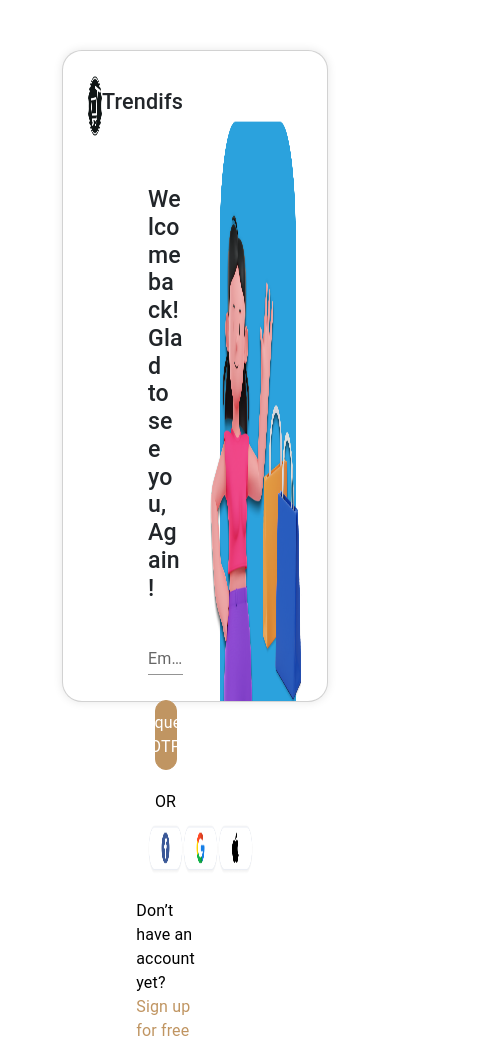
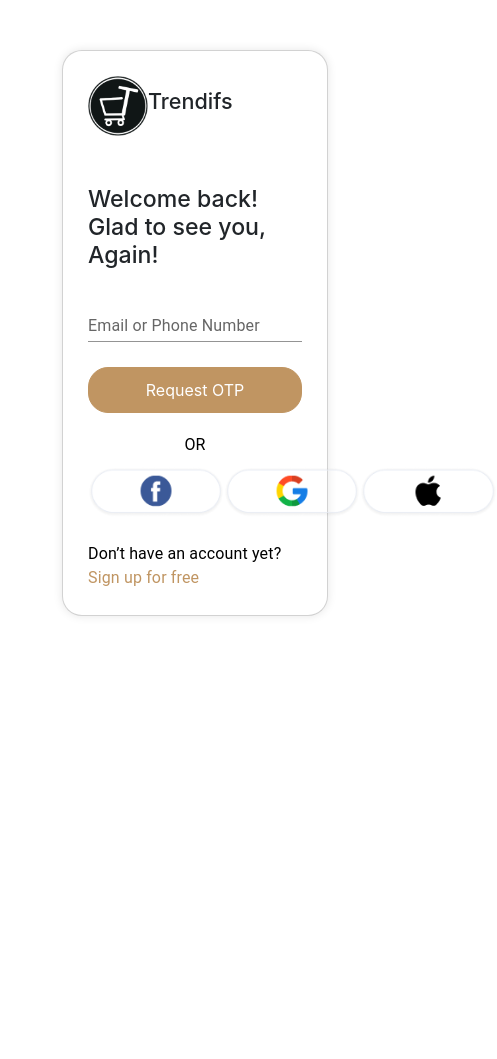
Before and after one commit to VikisolTech/Trendify, a React (Create React App) app: page / in a window 390 px wide. Shown: the whole page, 497 px wide, since content can reach past the window. After the commit the page ends 844 px from the top, so only its background shows below. Built offline with nearby package versions, Linux system fonts and the light colour scheme.

Commit message:
responsive

```diff
--- a/src/constants/content/LoginContent.js
+++ b/src/constants/content/LoginContent.js
@@ -20,7 +20,7 @@ export const RegisterContent = {
   privancy:" privancy policy",
   continuingIagree:"By continuing, I agree to the",
   TermsUse:"Terms of Use",
-  RegisterContent: "Register"
+  Register: "Register"
 };
 
 export const OtpContent = {
--- a/src/screens/auth/Authotp.jsx
+++ b/src/screens/auth/Authotp.jsx
@@ -3,26 +3,16 @@ import { Box, Typography, Button } from '@mui/material';
 import { validateOTP } from '../../utils/validator';
 import { mainContent } from '../../constants/content/mainContent';
 import { OtpContent, } from '../../constants/content/LoginContent';
+
 export function Loginotp() {
   const inputs = useRef([]);
   const [error, setError] = useState(false);
   const [code, setCode] = useState(['', '', '', '', '', '']);
 
-  const handleKeyDown = (e, index) => {
-
-  };
-
-  const handleInput = (e, index) => {
-
-  };
-
-  const handleFocus = (e) => {
-
-  };
-
-  const handlePaste = (e) => {
-
-  };
+  const handleKeyDown = (e, index) => { };
+  const handleInput = (e, index) => { };
+  const handleFocus = (e) => { };
+  const handlePaste = (e) => { };
 
   const handleSubmit = (e) => {
     e.preventDefault();
@@ -31,17 +21,13 @@ export function Loginotp() {
     setError(!validation.isValid);
   };
 
-
   return (
-    <Typography className='container-fluid'>
-    <Typography className="card" style={{ margin: "50px",borderRadius: "20px", background: "#FFFFFF", boxShadow: "0px 0px 10px rgba(0, 0, 0, 0.1)" }}>
-
-        <Typography className="card-body" style={{ height: "650px", padding: "25px" }}>
-
-          <Typography class="row">
-            <Typography class="col-6">
+    <div className="container-fluid">
+      <div className="card" style={{ margin: "50px", borderRadius: "20px", background: "#FFFFFF", boxShadow: "0px 0px 10px rgba(0, 0, 0, 0.1)" }}>
+        <div className="card-body" style={{ padding: "25px" }}>
+          <div className="row">
+            <div className="col-md-6">
               <Box sx={{ display: 'flex', alignItems: 'center' }}>
-
                 <Typography>
                   <img src={mainContent.appLogo} alt="logo" style={mainContent.style} />
                 </Typography>
@@ -53,10 +39,8 @@ export function Loginotp() {
                   justifyContent: "center",
                   marginTop: "25px",
                   fontSize: "15px"
-
                 }}>
                   <Typography style={{ color: "#000000" }}>{OtpContent.phoneNumber}<span style={{ color: "#C09562" }}> Change</span></Typography>
-
                 </Box>
                 <form id="otp-form" onSubmit={handleSubmit}>
                   <Box sx={{ marginTop: "20px" }}>
@@ -78,12 +62,11 @@ export function Loginotp() {
                     </Typography>
                   </Box>
                   {error && (
-                    <Box sx={{ fontSize:"12px", marginTop: "10px"}}>
+                    <Box sx={{ fontSize: "12px", marginTop: "10px" }}>
                       <Typography align="center" style={{ color: "#FF0000" }}>
-                      {OtpContent.validCode}
+                        {OtpContent.validCode}
                       </Typography>
                     </Box>
-
                   )}
                   <Box
                     sx={{
@@ -92,28 +75,23 @@ export function Loginotp() {
                       marginTop: "25px"
                     }}
                   >
-                    <Box
-                      sx={{
-                        borderRadius: "20px",
-                        border: "1px solid #C09562",
-                        backgroundColor: "#C09562",
-                        textAlign: "center",
-                        color: "white",
-                        padding: "10px",
-                        display: "flex",
-                        justifyContent: "center",
-                        alignItems: "center",
-                        width: "30%",
-                        transition: "background-color 0.3s ease",
-                        cursor: "pointer",
-                        "&:hover": {
-                          backgroundColor: "#d7a072",
-                        },
-                      }}
-                      onSubmit={handleSubmit}
-                    >
-                      <button  style={{ backgroundColor: "transparent", border: "none", color: "white" }}>Verify</button>
+                    <Box sx={{ textAlign: "center", marginTop: "15px", display: "flex", justifyContent: "center", alignItems: "center" }}>
+                      <Button
+                        type="submit"
+                        variant="contained"
+                        style={{
+                          backgroundColor: "#C09562",
+                          color: "white",
+                          borderRadius: "20px",
+                          width: "150px",
+                          transition: "background-color 0.3s ease",
+                        }}
+                      >
+                        Verify
+                      </Button>
                     </Box>
+
+
                   </Box>
                 </form>
                 <Box sx={{
@@ -123,7 +101,6 @@ export function Loginotp() {
                   fontSize: "15px"
                 }}>
                   <Typography style={{ color: "#000000" }}>{OtpContent.received} <span style={{ color: "#C09562" }}>{OtpContent.time}</span></Typography>
-
                 </Box>
                 <Box sx={{
                   display: "flex",
@@ -131,22 +108,18 @@ export function Loginotp() {
                   fontSize: "15px"
                 }}>
                   <Typography style={{ color: "#000000" }}>{OtpContent.received} <span style={{ color: "#C09562", cursor: "pointer" }}>{OtpContent.Resend}</span></Typography>
-
                 </Box>
-
               </Box>
-
-            </Typography>
-            <Typography class="col-6">
-              <Box>   <img src={OtpContent.OtpImg} alt="" style={{  height: "625px" }} /></Box>
-            </Typography>
-          </Typography>
-
-
-        </Typography>
-      </Typography>
-
-    </Typography>
+            </div>
+            <div className="col-md-6">
+              <Box>
+                <img src={OtpContent.OtpImg} alt="" style={{ height: "625px" }} />
+              </Box>
+            </div>
+          </div>
+        </div>
+      </div>
+    </div>
   );
 }
 
--- a/src/screens/auth/Authregister.jsx
+++ b/src/screens/auth/Authregister.jsx
@@ -71,11 +71,11 @@ function Register() {
   };
 
   return (
-    <Typography className="container-fluid">
-      <Typography className="card" style={{ margin: "50px", borderRadius: "20px", background: "#FFFFFF", boxShadow: "0px 0px 10px rgba(0, 0, 0, 0.1)" }}>
-        <Typography className="card-body" style={{ height: "670px", padding: "25px" }}>
-          <Typography class="row">
-            <Typography class="col-6">
+    <div className="container-fluid">
+      <div className="card" style={{ margin: "50px", borderRadius: "20px", background: "#FFFFFF", boxShadow: "0px 0px 10px rgba(0, 0, 0, 0.1)" }}>
+        <div className="card-body" style={{ padding: "25px" }}>
+          <div className="row">
+            <div className="col-md-6">
               <Box sx={{ display: "flex", alignItems: "center" }}>
                 <Typography>
                   <img src={mainContent.appLogo} alt="logo" style={mainContent.style} />
@@ -129,7 +129,7 @@ function Register() {
                     error={!!email.error}
                     helperText={email.error}
                   />
-                  <Box style={{ textAlign: "center", marginTop: "15px" }}>
+                  <Box sx={{ textAlign: "center", marginTop: "15px", display: "flex", justifyContent: "center", alignItems: "center" }}>
                     <Button
                       type="submit"
                       variant="contained"
@@ -137,47 +137,45 @@ function Register() {
                         backgroundColor: "#C09562",
                         color: "white",
                         borderRadius: "20px",
-                        width: "30%",
+                        width: "150px",
                         transition: "background-color 0.3s ease",
                       }}
                     >
-                      {RegisterContent.RegisterContent}
+                      {RegisterContent.Register}
                     </Button>
                   </Box>
+
                 </form>
-
-                <Box sx={{ display: "flex", justifyContent: "center", marginTop: "10px" }}>
-                  <Typography sx={{ color: "#000000", Text: "20px" }}> {loginContent.or}</Typography>
               </Box>
-
+              {/* Social Media Icons and Login link */}
+              <Box sx={{ display: "flex", justifyContent: "center", marginTop: "10px", fontSize: "15px" }}>
+                <Typography style={{ color: "#000000" }}>{loginContent.or}</Typography>
+              </Box>
               <Box sx={{ display: "flex", justifyContent: "center", justifyContent: "space-evenly", cursor: "pointer" }}>
                 <img src={loginContent.FacebookImg} alt="facebook" style={loginContent.style} />
                 <img src={loginContent.googleImg} alt="google" style={loginContent.style} />
                 <img src={loginContent.appleImg} alt="apple" style={loginContent.style} />
               </Box>
-
               <Box sx={{ display: "flex", justifyContent: "center", marginTop: "10px", fontSize: "15px" }}>
-                  <Typography style={{ color: "#000000" }}> {RegisterContent.doYouHaveaccount} <span style={{ color: "#C09562", cursor: "pointer" }}>Login Now</span></Typography>
+                <Typography style={{ color: "#000000" }}>{RegisterContent.doYouHaveaccount} <span style={{ color: "#C09562", cursor: "pointer" }}>{loginContent.loginNow}</span></Typography>
               </Box>
-
+              {/* Terms and conditions */}
               <Box sx={{ display: "flex", justifyContent: "center", fontSize: "15px", marginTop: "5px" }}>
                 <Typography style={{ color: "#000000" }}>
                   {RegisterContent.continuingIagree}
-                    <span style={{ color: "#C09562", cursor: "pointer" }}>{RegisterContent.TermsUse}</span> and
-                    <span style={{ color: "#C09562", cursor: "pointer" }}>{RegisterContent.privancy}</span>
+                  <span style={{ color: "#C09562", cursor: "pointer" }}>{RegisterContent.TermsUse}</span> {RegisterContent.and}
+                  <span style={{ color: "#C09562", cursor: "pointer" }}>{RegisterContent.privacy}</span>
                 </Typography>
               </Box>
-              </Box>
-            </Typography>
-            <Typography class="col-6">
-              <Box>
+            </div>
+            {/* Image column */}
+            <div className="col-md-6 d-none d-md-block">
               <img src={RegisterContent.registerLogo} alt="img" style={{ height: "645px" }} />
-              </Box>
-            </Typography>
-          </Typography>
-        </Typography>
-      </Typography>
-    </Typography>
+            </div>
+          </div>
+        </div>
+      </div>
+    </div>
   );
 }
 
--- a/src/screens/auth/Login.jsx
+++ b/src/screens/auth/Login.jsx
@@ -10,52 +10,34 @@ function Login() {
     error: '',
   });
 
-
   const handleSubmit = (event) => {
     event.preventDefault();
     const error = validateInput(inputEmail);
     if (error) {
-      setInputEmail({...inputEmail,error:error});
+      setInputEmail({...inputEmail, error: error});
     } else {
       console.log("Entered email or phone number:", inputEmail);
     }
   };
 
   const handleInputChange = (event) => {
-    setInputEmail({value:event.target.value,error:""});
+    setInputEmail({ value: event.target.value, error: "" });
   };
 
   return (
-    <Typography className="container-fluid">
-      <Typography
-        className="card"
-        style={{
-          margin: "50px",
-          borderRadius: "20px",
-          background: "#FFFFFF",
-          boxShadow: "0px 0px 10px rgba(0, 0, 0, 0.1)",
-        }}
-      >
-        <Typography
-          className="card-body"
-          style={{ height: "650px", padding: "25px" }}
-        >
-          <Typography class="row">
-            <Typography class="col-6">
+    <div className="container-fluid">
+      <div className="card" style={{ margin: "50px", borderRadius: "20px", background: "#FFFFFF", boxShadow: "0px 0px 10px rgba(0, 0, 0, 0.1)" }}>
+        <div className="card-body" style={{ padding: "25px" }}>
+          <div className="row">
+            <div className="col-md-6">
               <Box sx={{ display: "flex", alignItems: "center" }}>
                 <Typography>
-                  <img
-                    src={mainContent.appLogo}
-                    alt="logo"
-                    style={mainContent.style}
-                  />
+                  <img src={mainContent.appLogo} alt="logo" style={mainContent.style} />
                 </Typography>
                 <h4 variant="h6">{mainContent.appName}</h4>
               </Box>
-              <Box sx={{ ml: "60px", paddingTop: "50px" }}>
-                <h3 sx={{ marginBottom: "20px" }}>
-                  {loginContent.loginHeader}
-                </h3>
+              <Box sx={{ ml: { xs: "0px", md: "60px" }, paddingTop: "50px" }}>
+                <h3 sx={{ marginBottom: "20px" }}>{loginContent.loginHeader}</h3>
                 <form onSubmit={handleSubmit}>
                   <Box sx={{ marginTop: "25px" }}>
                     <TextField
@@ -70,13 +52,7 @@ function Login() {
                       helperText={inputEmail.error}
                     />
                   </Box>
-                  <Box
-                    sx={{
-                      display: "flex",
-                      justifyContent: "center",
-                      marginTop: "25px",
-                    }}
-                  >
+                  <Box sx={{ display: "flex", justifyContent: "center", marginTop: "25px" }}>
                     <Box
                       sx={{
                         borderRadius: "20px",
@@ -88,96 +64,40 @@ function Login() {
                         display: "flex",
                         justifyContent: "center",
                         alignItems: "center",
-                        width: "30%",
+                        width: "100%", // Adjusted for responsiveness
                         transition: "background-color 0.3s ease",
-                        "&:hover": {
-                          backgroundColor: "#d7a072",
-                        },
+                        "&:hover": { backgroundColor: "#d7a072" },
                       }}
                     >
                       <button
                         type="submit"
-                        style={{
-                          backgroundColor: "transparent",
-                          border: "none",
-                          color: "white",
-                          cursor: "pointer",
-                        }}
+                        style={{ backgroundColor: "transparent", border: "none", color: "white", cursor: "pointer" }}
                       >
                         {loginContent.loginRequest}
                       </button>
                     </Box>
                   </Box>
                 </form>
-                <Box
-                  sx={{
-                    display: "flex",
-                    justifyContent: "center",
-                    marginTop: "20px",
-                  }}
-                >
-                  <Typography sx={{ color: "#000000", Text: "20px" }}>
-                    {loginContent.or}
-                  </Typography>
+                <Box sx={{ display: "flex", justifyContent: "center", marginTop: "20px" }}>
+                  <Typography sx={{ color: "#000000", Text: "20px" }}>{loginContent.or}</Typography>
                 </Box>
-
-                <Box
-                  sx={{
-                    display: "flex",
-                    justifyContent: "center",
-                    marginTop: "10px",
-                    justifyContent: "space-evenly",
-                    cursor: "pointer",
-                  }}
-                >
-                  <img
-                    src={loginContent.FacebookImg}
-                    alt="facebook"
-                    style={loginContent.style}
-                  />
-                  <img
-                    src={loginContent.googleImg}
-                    alt="google"
-                    style={loginContent.style}
-                  />
-                  <img
-                    src={loginContent.appleImg}
-                    alt="apple"
-                    style={loginContent.style}
-                  />
+                <Box sx={{ display: "flex", justifyContent: "center", marginTop: "10px", justifyContent: "space-evenly", cursor: "pointer" }}>
+                  <img src={loginContent.FacebookImg} alt="facebook" style={loginContent.style} />
+                  <img src={loginContent.googleImg} alt="google" style={loginContent.style} />
+                  <img src={loginContent.appleImg} alt="apple" style={loginContent.style} />
                 </Box>
-
-                <Box
-                  sx={{
-                    display: "flex",
-                    justifyContent: "center",
-                    marginTop: "25px",
-                    fontSize: "15px",
-                  }}
-                >
-                  <Typography style={{ color: "#000000" }}>
-                    {loginContent.dontHaveAccount} {""}
-                    <span style={{ color: "#C09562", cursor: "pointer" }}>
-                      {loginContent.singUp}
-                    </span>
-                  </Typography>
+                <Box sx={{ display: "flex", justifyContent: "center", marginTop: "25px", fontSize: "15px" }}>
+                  <Typography style={{ color: "#000000" }}>{loginContent.dontHaveAccount} <span style={{ color: "#C09562", cursor: "pointer" }}>{loginContent.singUp}</span></Typography>
                 </Box>
               </Box>
-            </Typography>
-            <Typography class="col-6">
-              <Box>
-                {" "}
-                <img
-                  src={loginContent.loginImg}
-                  alt="login"
-                  style={{ height: "625px" }}
-                />
-              </Box>
-            </Typography>
-          </Typography>
-        </Typography>
-      </Typography>
-    </Typography>
+            </div>
+            <div className="col-md-6 d-none d-md-block">
+              <img src={loginContent.loginImg} alt="login" style={{ height: "625px" }} />
+            </div>
+          </div>
+        </div>
+      </div>
+    </div>
   );
 }
 
```
Lines whose indentation alone changed are shown as unchanged.
